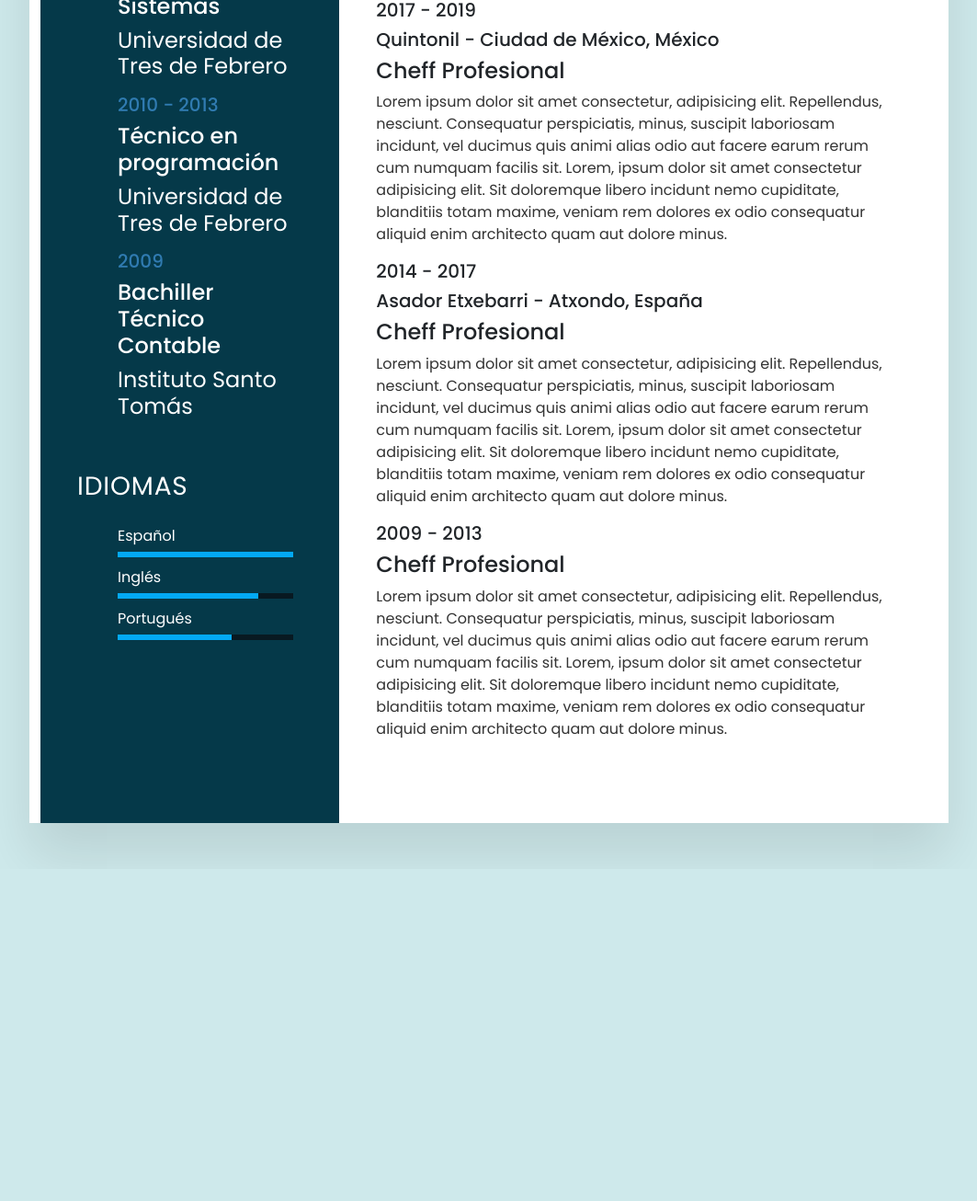
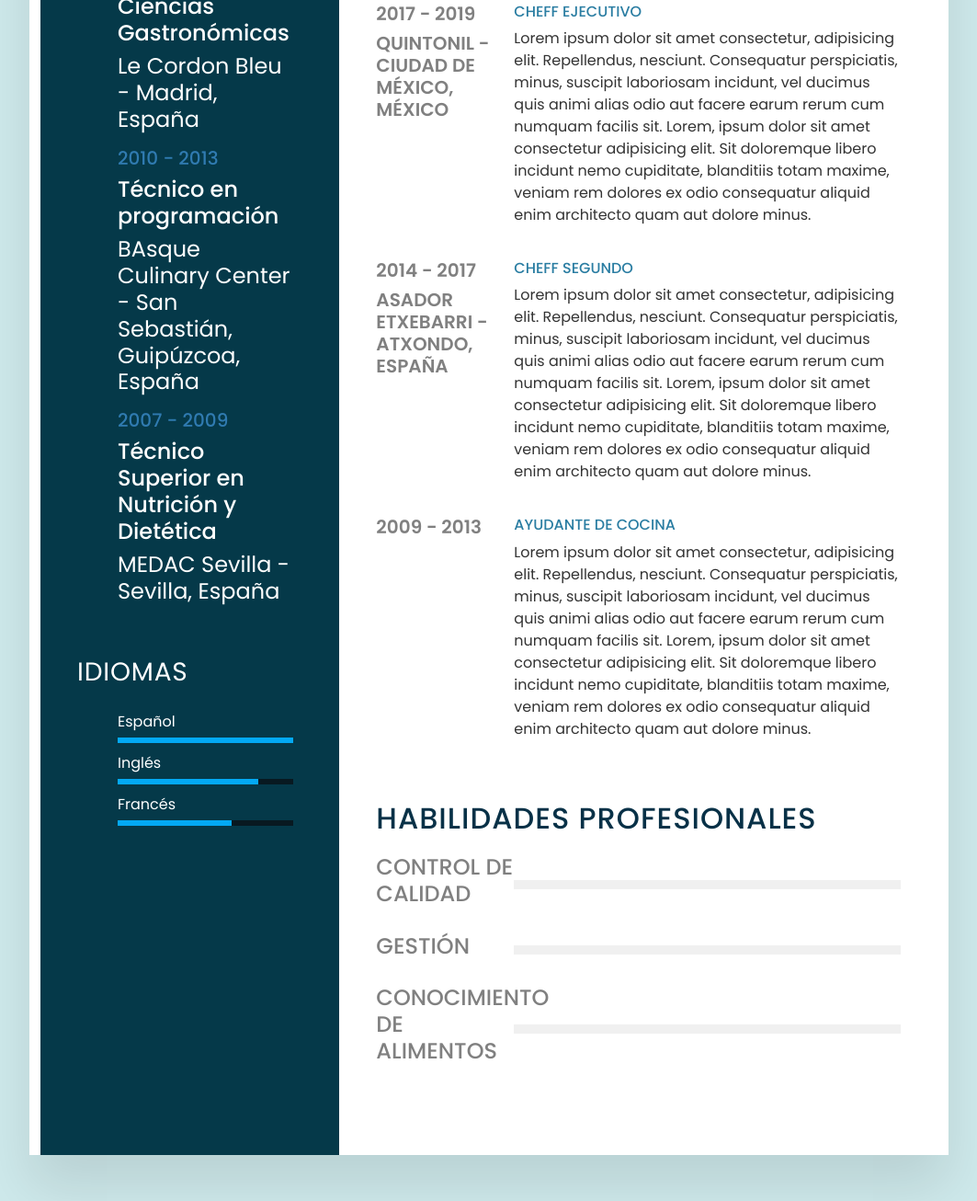
Before and after one commit to rasalvo92/cv_arg_pro, a plain HTML site: page index.html in a window 1280 px wide. Shown: the part 883-2189 px from the top of the page at 92% size, without its empty margins (108-1171 px from the left). Before the commit the page ends 1828 px from the top, so only its background shows below. Drawn offline with nearby package versions, Linux system fonts and the light colour scheme.

Commit message:
box skills update

```diff
--- a/index.html
+++ b/index.html
@@ -51,7 +51,7 @@
                     </li>
                     <li>
                         <span class="icono"><i class="fa fa-external-link-square" aria-hidden="true"></i></span>
-                        <span class="texto">Personal Web</span>
+                        <span class="texto">Web Personal</span>
                     </li>
                     <li>
                         <span class="icono"><i class="fa fa-linkedin-square" aria-hidden="true"></i></span>
@@ -68,18 +68,18 @@
                 <ul>
                 <li>
                     <h5>2014 - 2017</h5>
-                    <h4>Ingeniería en Sistemas</h4>
-                    <h4>Universidad de Tres de Febrero</h4>
+                    <h4>Licenciatura. Ciencias Gastronómicas</h4>
+                    <h4>Le Cordon Bleu - Madrid, España</h4>
                 </li>
                 <li>
                     <h5>2010 - 2013</h5>
                     <h4>Técnico en programación</h4>
-                    <h4>Universidad de Tres de Febrero</h4>
+                    <h4>BAsque Culinary Center - San Sebastián, Guipúzcoa, España</h4>
                 </li>
                 <li>
-                    <h5>2009</h5>
-                    <h4>Bachiller Técnico Contable</h4>
-                    <h4>Instituto Santo Tomás</h4>
+                    <h5>2007 - 2009</h5>
+                    <h4>Técnico Superior en Nutrición y Dietética</h4>
+                    <h4>MEDAC Sevilla - Sevilla, España</h4>
                 </li>
                 </ul>
             </div>
@@ -99,7 +99,7 @@
                         </span>
                     </li>
                     <li>
-                        <span class="texto">Portugués</span>
+                        <span class="texto">Francés</span>
                         <span class="porcentaje">
                             <div style="width: 65%;"></div>
                         </span>
@@ -119,7 +119,7 @@
             <div class="acerca">
                 <h2 class="title2">Experiencia</h2>
                 <div class="box">
-                    <div class="años_empresa">
+                    <div class="tiempo_empresa">
                         <h5>2019 - Presente</h5>
                         <h5>Disfrutar - Barcelona, España</h5>
                     </div>
@@ -130,40 +130,56 @@
                     </div>
                 </div>
                 <div class="box">
-                    <div class="años_empresa">
+                    <div class="tiempo_empresa">
                         <h5>2017 - 2019</h5>
                         <h5>Quintonil - Ciudad de México, México</h5>
                     </div>
                     <div class="text">
-                        <h4>Cheff Profesional</h4>
+                        <h4>Cheff Ejecutivo</h4>
                         <p>Lorem ipsum dolor sit amet consectetur, adipisicing elit. Repellendus, nesciunt. Consequatur perspiciatis, minus, suscipit laboriosam incidunt, vel ducimus quis animi alias odio aut facere earum rerum cum numquam facilis sit.
                         Lorem, ipsum dolor sit amet consectetur adipisicing elit. Sit doloremque libero incidunt nemo cupiditate, blanditiis totam maxime, veniam rem dolores ex odio consequatur aliquid enim architecto quam aut dolore minus.
                         </p>
                     </div>
                 </div>
                 <div class="box">
-                    <div class="años_empresa">
+                    <div class="tiempo_empresa">
                         <h5>2014 - 2017</h5>
                         <h5>Asador Etxebarri - Atxondo, España</h5>
                     </div>
                     <div class="text">
-                        <h4>Cheff Profesional</h4>
+                        <h4>Cheff segundo</h4>
                         <p>Lorem ipsum dolor sit amet consectetur, adipisicing elit. Repellendus, nesciunt. Consequatur perspiciatis, minus, suscipit laboriosam incidunt, vel ducimus quis animi alias odio aut facere earum rerum cum numquam facilis sit.
                         Lorem, ipsum dolor sit amet consectetur adipisicing elit. Sit doloremque libero incidunt nemo cupiditate, blanditiis totam maxime, veniam rem dolores ex odio consequatur aliquid enim architecto quam aut dolore minus.</p>
                     </div>
                 </div>
                 <div class="box">
-                    <div class="años_empresa">
+                    <div class="tiempo_empresa">
                         <h5>2009 - 2013</h5>
                         <h5></h5>
                     </div>
                     <div class="text">
-                        <h4>Cheff Profesional</h4>
+                        <h4>Ayudante de Cocina</h4>
                         <p>Lorem ipsum dolor sit amet consectetur, adipisicing elit. Repellendus, nesciunt. Consequatur perspiciatis, minus, suscipit laboriosam incidunt, vel ducimus quis animi alias odio aut facere earum rerum cum numquam facilis sit.
                         Lorem, ipsum dolor sit amet consectetur adipisicing elit. Sit doloremque libero incidunt nemo cupiditate, blanditiis totam maxime, veniam rem dolores ex odio consequatur aliquid enim architecto quam aut dolore minus.</p>
                     </div>
                 </div>
             </div>
+            <div class="acerca Habilidades">
+            <h2 class="title2">Habilidades Profesionales</h2>
+            <div class="box">
+                <h4>Control de Calidad</h4>
+                <div class="porcentaje"></div>
+            </div>
+            <div class="box">
+                <h4>Gestión</h4>
+                <div class="porcentaje"></div>
+            </div>
+            <div class="box">
+                <h4>Conocimiento de alimentos</h4>
+                <div class="porcentaje"></div>
+            </div>
+
+        </div>
         </div>
     </div>
 </body>
--- a/styles.css
+++ b/styles.css
@@ -211,3 +211,47 @@ p
 {
     color: #333;
 }
+.acerca .box
+{
+    display: flex;
+    flex-direction: row;
+    margin: 20px 0;
+}
+.acerca .box .tiempo_empresa
+{
+    min-width: 150px;
+}
+.acerca .box .tiempo_empresa h5
+{
+    text-transform: uppercase;
+    color: grey;
+    font-weight: 600;
+}
+.acerca .box .text h4
+{
+    text-transform: uppercase;
+    color: #2a7da2;
+    font-size: 16px;
+}
+.Habilidades .box
+{
+    position: relative;
+    width: 100%;
+    display: grid;
+    grid-template-columns: 150px 1fr;
+    justify-content: center;
+    align-items: center;
+}
+.Habilidades .box h4
+{
+    text-transform: uppercase;
+    color: grey;
+    font-weight: 500;
+}
+.Habilidades .box .porcentaje
+{
+    position: relative;
+    width: 100%;
+    height: 10px;
+    background: #f0f0f0;
+}
```
